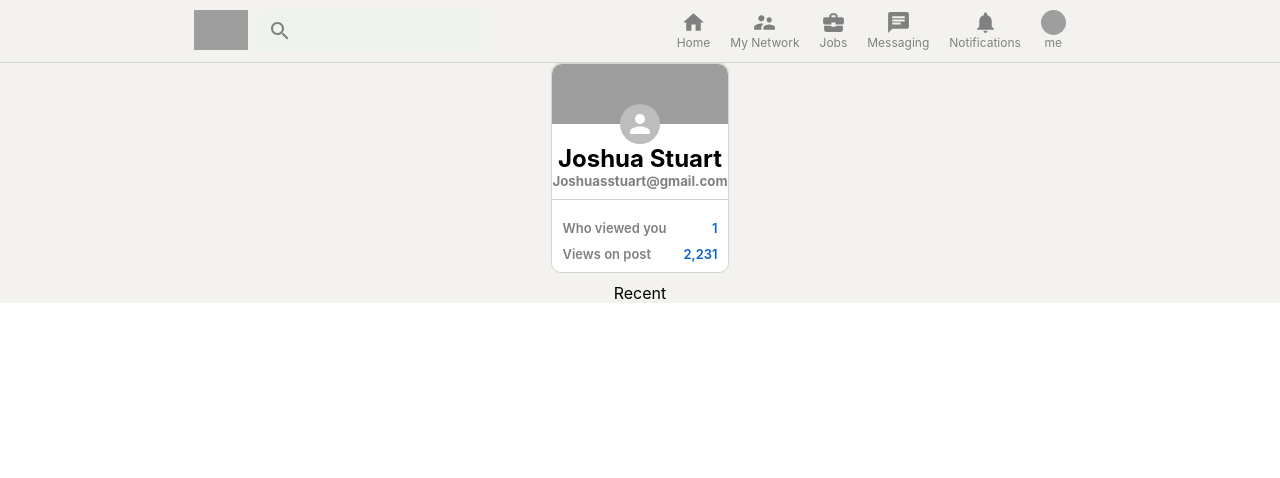
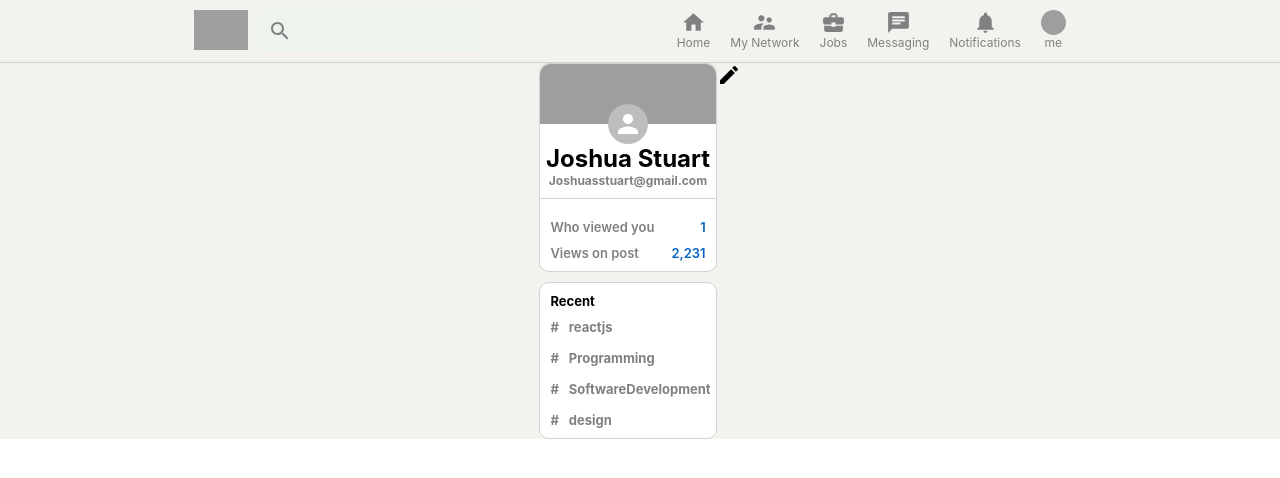
Before and after one commit to Mayakuai/React-LinkedIn-YT-Clone, a React (Create React App) app: page / in a window 1280 px wide. Shown: the top 478 px of the page. Built offline with nearby package versions, Linux system fonts and the light colour scheme; grey boxes are pictures that could not be loaded.

Commit message:
added sidebar and now working on feed

```diff
--- a/src/App.js
+++ b/src/App.js
@@ -2,6 +2,7 @@ import React from "react";
 import "./app.css";
 import Header from "./Header";
 import Sidebar from "./Sidebar";
+import Feed from "./Feed";
 
 function App() {
   return (
@@ -10,12 +11,9 @@ function App() {
       {/* App body */}
       <div className="app__body">
         <Sidebar />
-        {/* Feeds */}
+        <Feed />
         {/* Widgets */}
-
-
       </div>
-
     </div>
   );
 }
--- /dev/null
+++ b/src/Feed.js
@@ -0,0 +1,17 @@
+import CreateIcon from "@mui/icons-material/Create";
+import React from "react";
+import "./Feed.css";
+
+function Feed() {
+  return (
+    <div className="feed">
+      <div className="feed__inputContainer">
+        <div className="feed__input">
+          <CreateIcon />
+        </div>
+      </div>
+    </div>
+  );
+}
+
+export default Feed;
--- a/src/Sidebar.css
+++ b/src/Sidebar.css
@@ -13,7 +13,12 @@
 }
 
 .sidebar__top > h5 {
-    color: gray
+  color: gray;
+  font-size: 12px;
+}
+
+.sidebar__top > h2 {
+  font-size: 18;
 }
 
 .sidebar__top {
@@ -64,5 +69,39 @@
 }
 
 .sidebar__bottom {
-    text-align: center;
+  text-align: left;
+  padding: 10;
+  border: 1px solid lightgray;
+  background-color: white;
+  border-radius: 10px;
+  margin-top: 10px;
 }
+.sidebar__bottom > p {
+  font-size: 13px;
+  padding-bottom: 5px;
+  padding-left: 10px;
+  padding-top: 10px;
+  font-weight: bold;
+}
+
+.sidebar__recentItem {
+  display: flex;
+  font-size: 13px;
+  font-weight: bold;
+  cursor: pointer;
+  margin-bottom: 5px;
+  padding: 5px;
+  color: gray;
+}
+
+.sidebar__recentItem:hover {
+  background-color: whitesmoke;
+  border-radius: 10px;
+  cursor: pointer;
+  color: black;
+}
+
+.sidebar__hash {
+  margin-right: 10px;
+  margin-left: 5px;
+}
--- a/src/Sidebar.js
+++ b/src/Sidebar.js
@@ -3,6 +3,14 @@ import React from "react";
 import "./Sidebar.css";
 
 function Sidebar() {
+
+  const recentItem = (topic) => (
+    <div className="sidebar__recentItem" >
+      <span className="sidebar__hash">#</span>
+      <p>{topic}</p>
+    </div>
+  );
+
   return (
     <div className="Sidebar">
       <div className="sidebar__top">
@@ -23,6 +31,10 @@ function Sidebar() {
       </div>
       <div className="sidebar__bottom">
         <p>Recent </p>
+        {recentItem('reactjs')}
+        {recentItem('Programming')}
+        {recentItem('SoftwareDevelopment')}
+        {recentItem('design')}
       </div>
     </div>
   );
```
Also changed, not shown: src/Feed.css (added). Lines whose indentation alone changed are shown as unchanged.
